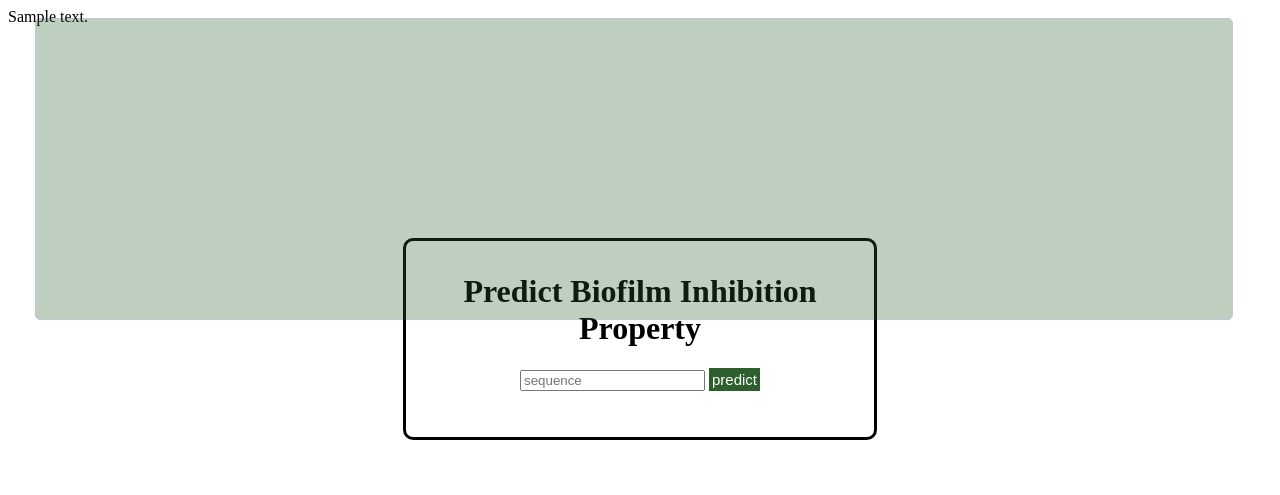
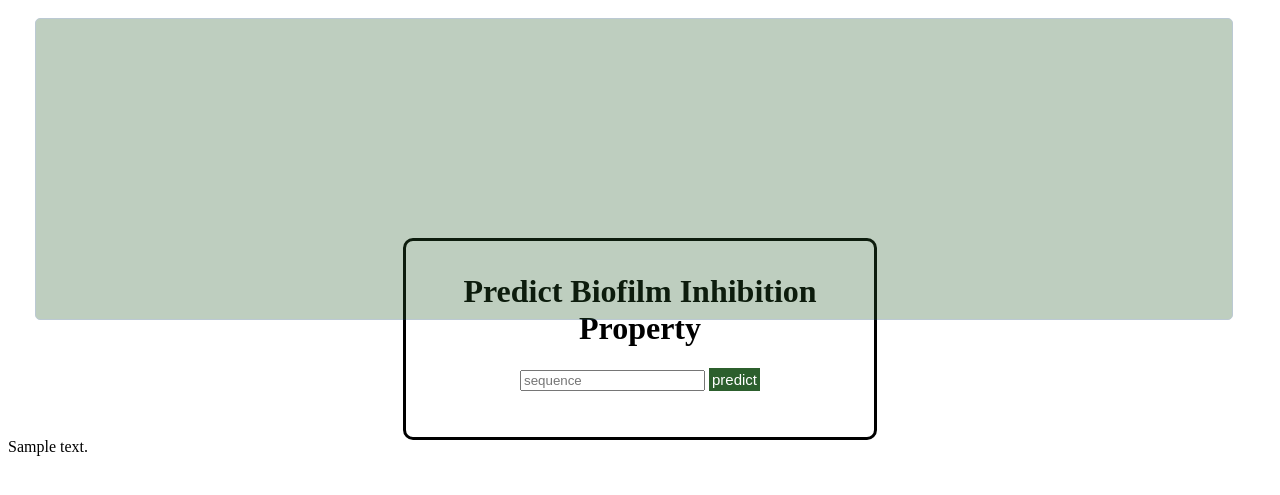
Before and after one commit to hemapuchakayala/BIPEP, a Flask app: template templates/index.html in a window 1280 px wide. Shown: the top 495 px of the page. Run offline with Flask 2, Linux system fonts and the light colour scheme; the template is opened without the code that fills it: most values are stand-ins (such as "Sample title", 1, 10 or a date in 2020); parts of the project's set-up code (start-up, migrations or seed data) failed here and were passed over.

Commit message:
Update index.html

```diff
--- a/templates/index.html
+++ b/templates/index.html
@@ -39,6 +39,7 @@ button {
 .return_text{
   position: absolute;
   text-align:center;
+  bottom:43%
   }
 body{
   background-color: white;
```
